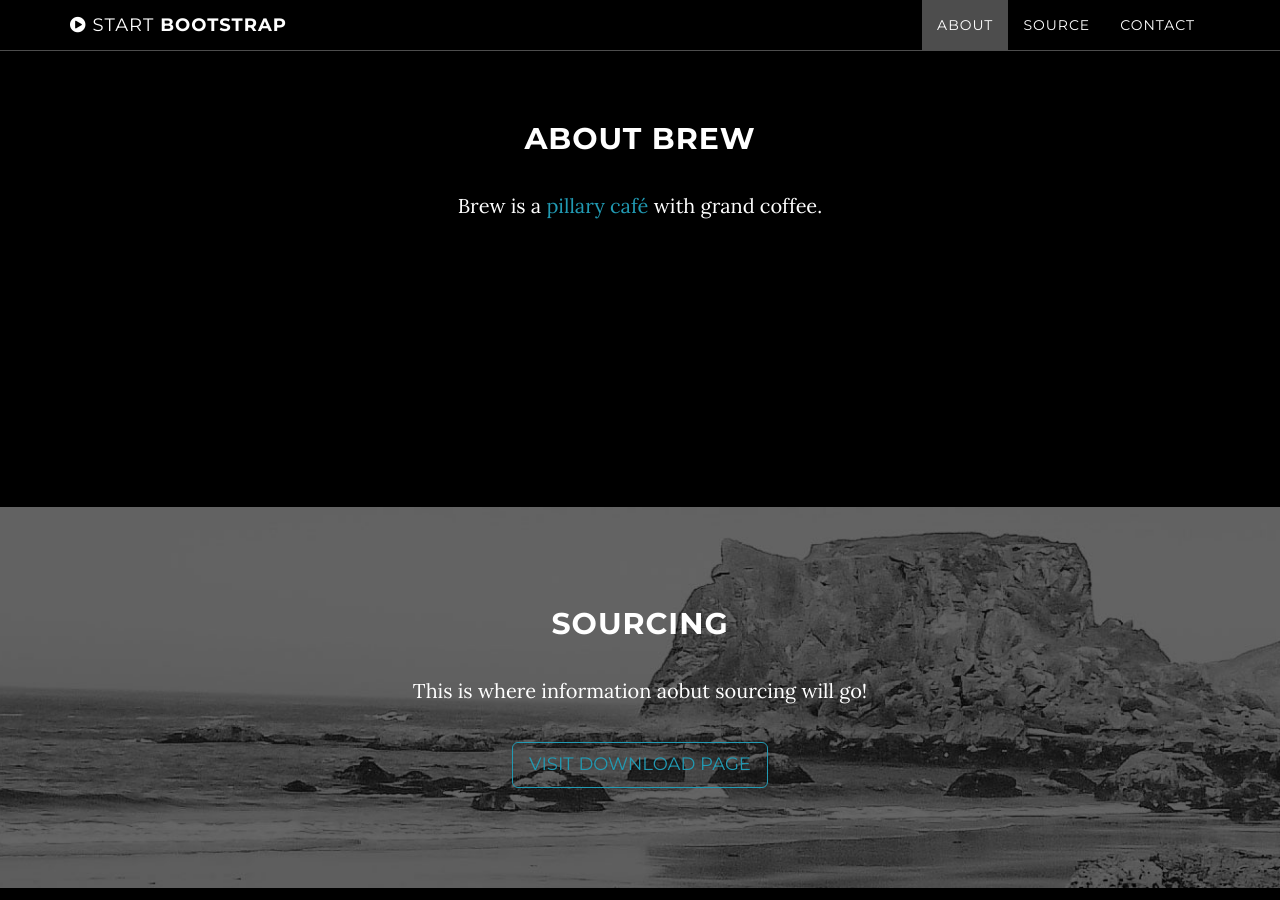
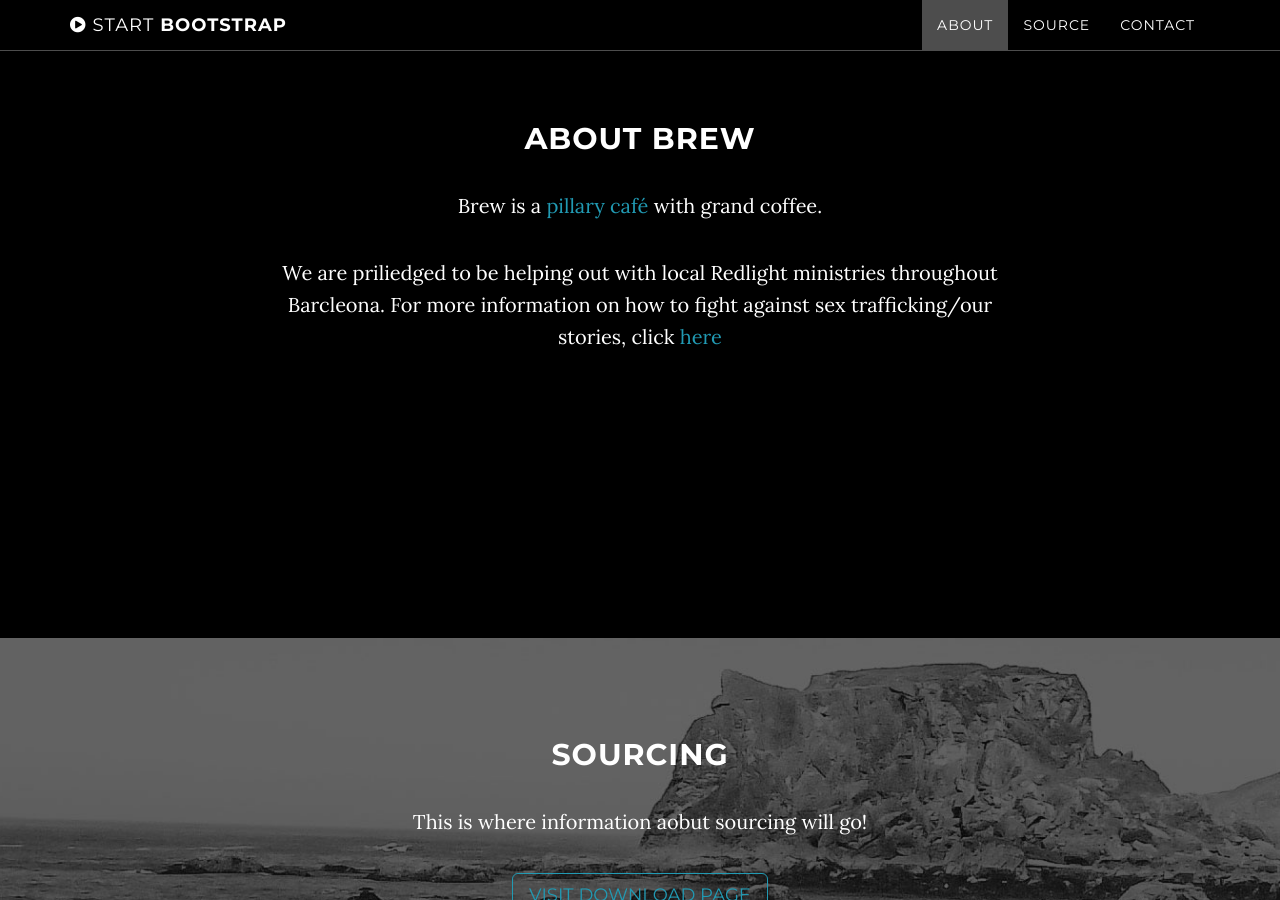
Before and after one commit to CharleneMolino/brew, a Jekyll site: the page built from index.html, in a window 1280 px wide and 900 px high, scrolled down 1028 px. Built offline with Jekyll 4.4.1, drawn with Linux system fonts in a browser that asks for light colours.

Commit message:
about edit

```diff
--- a/index.html
+++ b/index.html
@@ -60,6 +60,7 @@ layout: home
             <div class="col-lg-8 col-lg-offset-2">
                 <h2>About Brew</h2>
                 <p>Brew is a <a href="http://i.guim.co.uk/static/w-700/h--/q-95/sys-images/Guardian/Pix/pictures/2014/12/22/1419254517106/ce1a1b5e-8d19-40d1-a371-e551bf611d82-1020x741.jpeg">pillary café</a> with grand coffee.</p>
+                <p>We are priliedged to be helping out with local Redlight ministries throughout Barcleona. For more information on how to fight against sex trafficking/our stories, click <a href="http://en.wikipedia.org/wiki/List_of_red-light_districts">here</a></p>
             </div>
         </div>
     </section>
```
